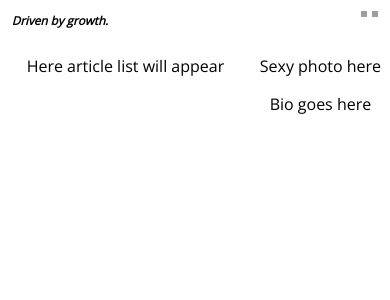
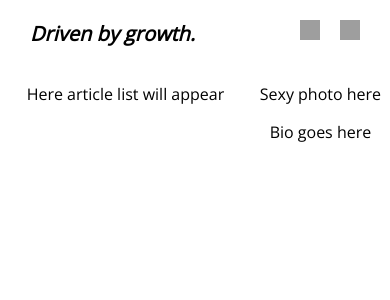
Before and after one commit to michalakadam/adam-michalak.site, an Angular app: page / in a window 390 px wide. Shown: the top 300 px of the page. Built offline with nearby package versions, Linux system fonts and the light colour scheme; grey boxes are pictures that could not be loaded.

Commit message:
make top-bar more responsive

```diff
--- a/src/app/top-bar/navigation/navigation.component.scss
+++ b/src/app/top-bar/navigation/navigation.component.scss
@@ -1,7 +1,13 @@
+@import "~src/variables.scss";
+
 img {
-    height: 1.5vw;
-    width: 1.5vw;
-    margin-top: 2.5vw;
+    height: 30px;
+    width: 30px;
+    margin-top: 20px;
+    @media only screen and (max-width: $mobile-large) {
+        height: 20px;
+        width: 20px;
+    }
 }
 
 img:hover {
@@ -11,5 +17,5 @@ img:hover {
 }
 
 #github-icon {
-    margin-right: 1.5vw;
+    margin-right: 20px;
 }
--- a/src/app/top-bar/top-bar.component.scss
+++ b/src/app/top-bar/top-bar.component.scss
@@ -1,13 +1,18 @@
+@import "~src/variables.scss";
+
 .top-bar-container {
     display: flex;
     flex-direction: row;
     align-items: flex-start;
     justify-content: space-between;
-    margin: 0 3vw;
+    margin: 0 30px;
 }
 
 .mission {
-    font-size: 3vw;
+    font-size: 30px;
     font-style: italic;
     font-weight: bolder;
+    @media only screen and (max-width: $mobile-large) {
+       font-size: 20px;
+    }
 }
--- /dev/null
+++ b/src/variables.scss
@@ -0,0 +1,9 @@
+// Frequently used values saved as variables.
+// To use them add << @import “~variables.scss”; >> at scss file top.
+
+// size screens for responsive design
+$desktop: 960px;
+$tablet: 768px;
+$mobile-large: 640px;
+$mobile: 480px;
+$mobile-small: 300px;
```
